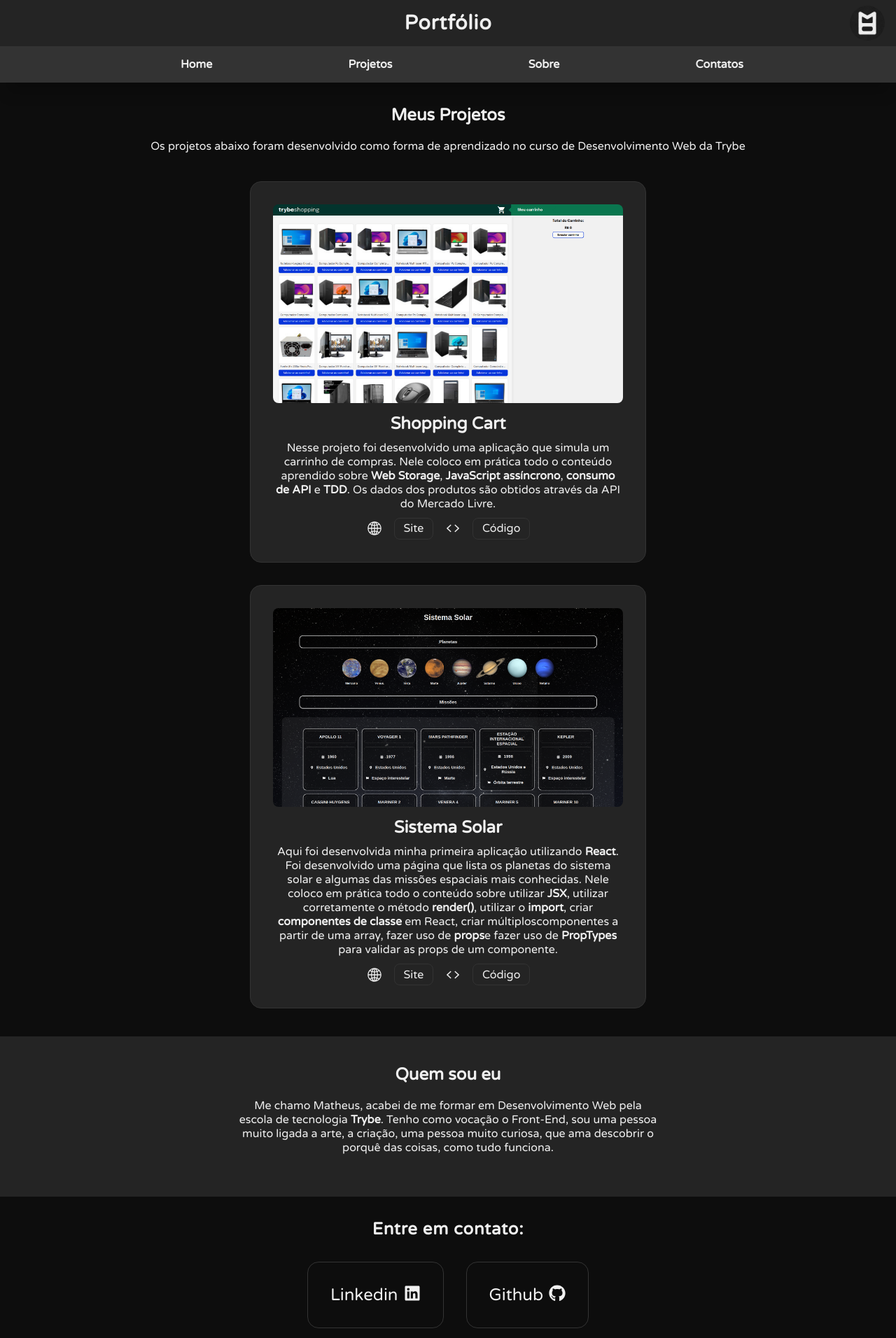
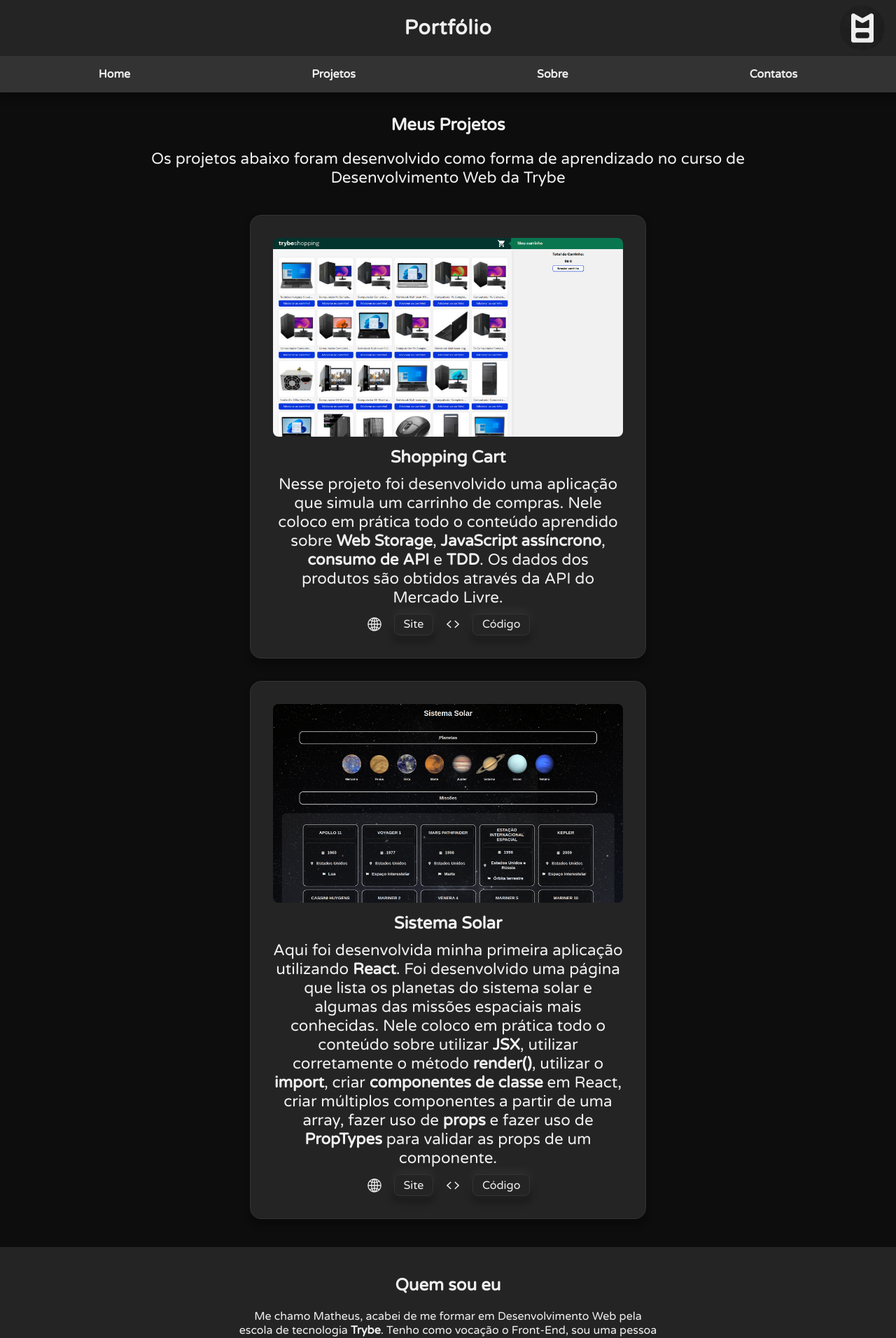
Before and after one commit to mtssantos96/my-portfolio, a React (Create React App) app: page / in a window 1280 px wide. Shown: the top 1912 px of the page at 70% size. Built offline with nearby package versions, Linux system fonts and the light colour scheme.

Commit message:
fix: correção no código e no css + build

```diff
--- a/src/App.css
+++ b/src/App.css
@@ -10,7 +10,9 @@
 
   --white: hsl(0, 0%, 94%);
 
-  --shadow: rgba(0, 0, 0, 0.2) 0 25px 20px -10px;
+  --shadow: #0003 0 0.5rem 0.5rem 0.2rem;
+
+  --3d-shadow: #0003 0 0.5rem 0.5rem 0.2rem , #fff1 0 -0.2rem 1rem;
 }
 
 * {
--- a/src/components/Contact/style.module.css
+++ b/src/components/Contact/style.module.css
@@ -14,15 +14,15 @@
 .contactList {
   align-items: center;
   display: flex;
-  gap: 2rem;
+  gap: 1rem;
   justify-content: center;
-  padding: 2rem;
+  padding: 2rem 0;
 }
 
 .listLink {
   border: 1px solid var(--secundary-color);
   border-radius: 1rem;
-  padding: 2rem;
+  padding: 1rem;
 }
 
 .listLink:hover {
--- a/src/components/Header/style.module.css
+++ b/src/components/Header/style.module.css
@@ -1,7 +1,6 @@
 .header {
   align-items: center;
   background-color: var(--primary-color);
-  box-shadow: var(--shadow);
   display: flex;
   justify-content: space-between;
   padding: 0.5rem 1rem;
@@ -12,7 +11,7 @@
   border-radius: 50%;
   height: auto;
   margin-left: auto;
-  width: 50px;
+  width: 4rem;
 }
 
 .title {
--- a/src/components/Navbar/index.jsx
+++ b/src/components/Navbar/index.jsx
@@ -5,8 +5,8 @@ import styles from './style.module.css';
 export default function NavigationBar() {
   return (
     <nav className={ styles.navbar }>
-      <ul className={ styles.navContainer }>
-        <li>
+      <div className={ styles.navContainer }>
+        <p>
           <Link
             to="home"
             smooth
@@ -15,8 +15,8 @@ export default function NavigationBar() {
           >
             Home
           </Link>
-        </li>
-        <li>
+        </p>
+        <p>
           <Link
             to="projects"
             smooth
@@ -25,8 +25,8 @@ export default function NavigationBar() {
           >
             Projetos
           </Link>
-        </li>
-        <li>
+        </p>
+        <p>
           <Link
             to="about"
             smooth
@@ -35,8 +35,8 @@ export default function NavigationBar() {
           >
             Sobre
           </Link>
-        </li>
-        <li>
+        </p>
+        <p>
           <Link
             to="contact"
             smooth
@@ -45,8 +45,8 @@ export default function NavigationBar() {
           >
             Contatos
           </Link>
-        </li>
-      </ul>
+        </p>
+      </div>
     </nav>
   );
 }
--- a/src/components/Navbar/style.module.css
+++ b/src/components/Navbar/style.module.css
@@ -10,17 +10,19 @@
 }
 
 .navContainer {
+  align-items: center;
   display: flex;
   font-weight: 600;
-  justify-content: space-around;
+  justify-content: space-between;
   width: 80%;
 }
 
-.navContainer li {
+.navContainer p {
+  list-style: none;
   list-style-type: none;
 }
 
-.navContainer li:hover {
+.navContainer p:hover {
   cursor: pointer;
-  transform: scale(1.2);
+  transform: scale(1.4);
 }
--- a/src/components/Projects/index.jsx
+++ b/src/components/Projects/index.jsx
@@ -82,9 +82,9 @@ export default function ProjectsSection() {
             <b>componentes de classe</b>
             {' '}
             em React,
-            criar múltiploscomponentes a partir de uma array, fazer uso de
+            criar múltiplos componentes a partir de uma array, fazer uso de
             {' '}
-            <b>props</b>
+            <b>props </b>
             e fazer uso de
             {' '}
             <b>PropTypes</b>
--- a/src/components/Projects/style.module.css
+++ b/src/components/Projects/style.module.css
@@ -5,6 +5,17 @@
   flex-direction: column;
   justify-content: center;
   margin-top: 2rem;
+}
+
+@media screen and ( min-width : 768px ) {
+
+  .projectsContainer p {
+    font-size: 1.4rem;
+  }
+}
+
+.projectsContainer > p {
+  width: 80%;
 }
 
 .projects {
@@ -20,6 +31,7 @@
   background-color: var(--primary-color);
   border: 1px solid var(--secundary-color);
   border-radius: 1rem;
+  box-shadow: var(--shadow);
   max-width: 500px;
   min-width: 300px;
   padding: 2rem;
@@ -56,6 +68,7 @@
 .projectLinks a {
   border: 1px solid var(--secundary-color);
   border-radius: 0.5rem;
+  box-shadow: var(--3d-shadow);
   color: var(--white);
   display: inline-block;
   padding: 0.3rem 0.8rem;
```
Also changed, not shown: 11 other files (tests, documents, lock files or other folders).
